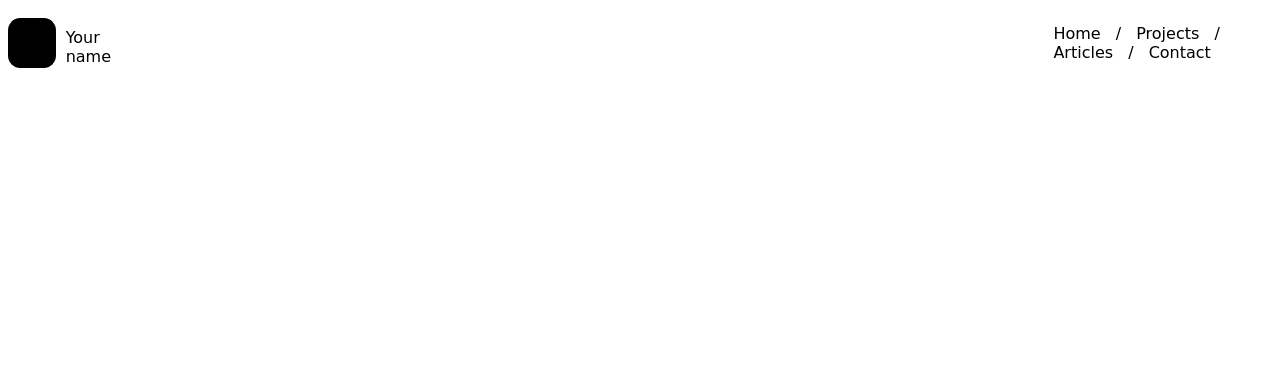
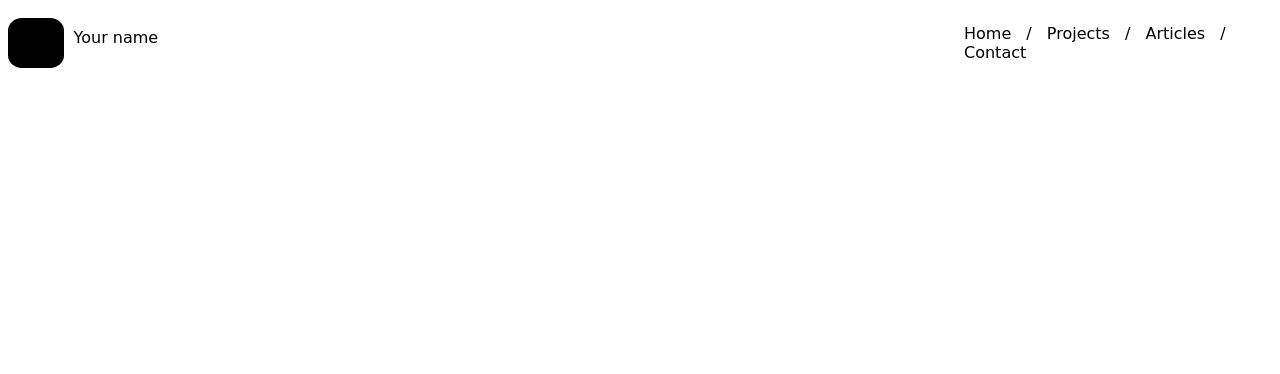
Before and after one commit to abelb2154-sys/portolio_activity, a plain HTML site: page index.html in a window 1280 px wide. Shown: the top 374 px of the page. Drawn offline with Linux system fonts and the light colour scheme.

Commit message:
Update style.css

```diff
--- a/style.css
+++ b/style.css
@@ -44,7 +44,7 @@ font-family: "Comic Neue", cursive;
 #black_box{
   background-color: black;
   border-radius: 25%;
-  width:180px;
+  width:150px;
   height:50px;
 }
 
@@ -65,7 +65,7 @@ font-family: "Comic Neue", cursive;
 
 }
 nav{ position:flex;
- margin-left: 70vw;
+ margin-left: 60vw;
  width: 66vw;}
 
  #cargo{
@@ -200,7 +200,7 @@ text-align:center;
 nav{
   display: flex;
   justify-content: center; /* Centraliza os itens na horizontal */
-  gap: 20px;               /* Dá um espaçamento bacana entre os links */
+  gap: 10px;               /* Dá um espaçamento bacana entre os links */
   background-color: white;
   padding: 15px;
   margin-left:17vw;
```
